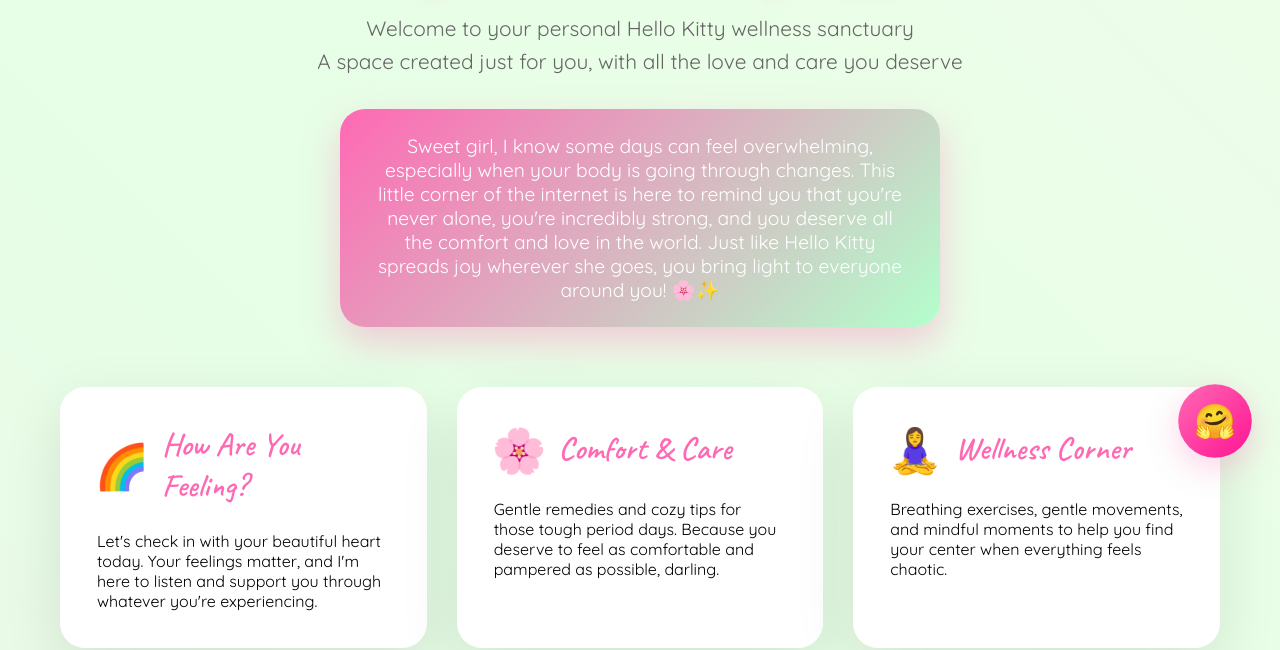
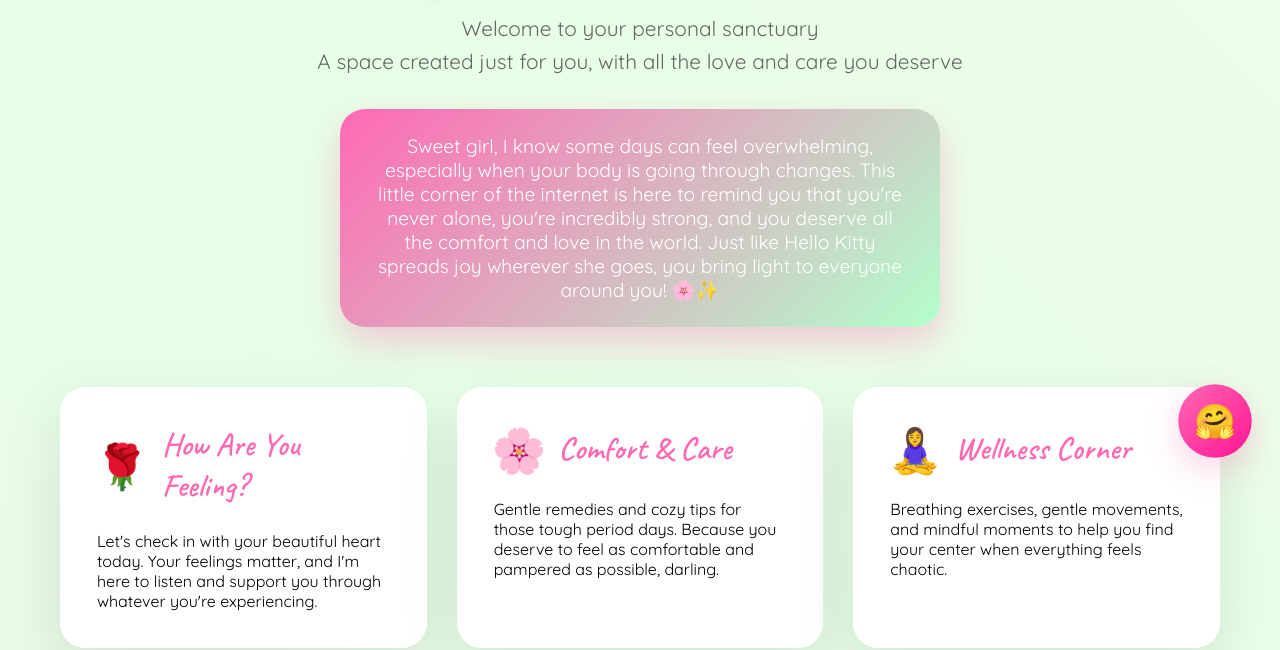
Before and after one commit to Darkestevilbeing/somaiya, a plain HTML site: page index.html in a window 1280 px wide. Shown: the part 314-964 px from the top of the page. Drawn offline with Linux system fonts and the light colour scheme.

Commit message:
Update index.html

```diff
--- a/index.html
+++ b/index.html
@@ -3,7 +3,7 @@
 <head>
     <meta charset="UTF-8">
     <meta name="viewport" content="width=device-width, initial-scale=1.0">
-    <title>Somaiya's Hello Kitty Wellness Space 🎀</title>
+    <title>Somaiya's Space 🎀</title>
     <link href="https://fonts.googleapis.com/css2?family=Quicksand:wght@300;400;500;600;700&family=Caveat:wght@400;500;600;700&display=swap" rel="stylesheet">
     <link rel="stylesheet" href="https://cdnjs.cloudflare.com/ajax/libs/font-awesome/6.0.0/css/all.min.css">
     <style>
@@ -623,7 +623,7 @@
                 <div class="hero-kitty">🐱‍👤💕</div>
                 <h1 class="hero-title">Hey Beautiful Somaiya! 🎀</h1>
                 <p class="hero-subtitle">
-                    Welcome to your personal Hello Kitty wellness sanctuary<br>
+                    Welcome to your personal sanctuary<br>
                     A space created just for you, with all the love and care you deserve
                 </p>
                 <div class="hero-message">
@@ -634,7 +634,7 @@
             <div class="cards-grid">
                 <div class="advanced-card" onclick="showPage('mood')">
                     <div class="card-header">
-                        <div class="card-icon">🌈</div>
+                        <div class="card-icon">🌹</div>
                         <div class="card-title">How Are You Feeling?</div>
                     </div>
                     <p>Let's check in with your beautiful heart today. Your feelings matter, and I'm here to listen and support you through whatever you're experiencing.</p>
```
